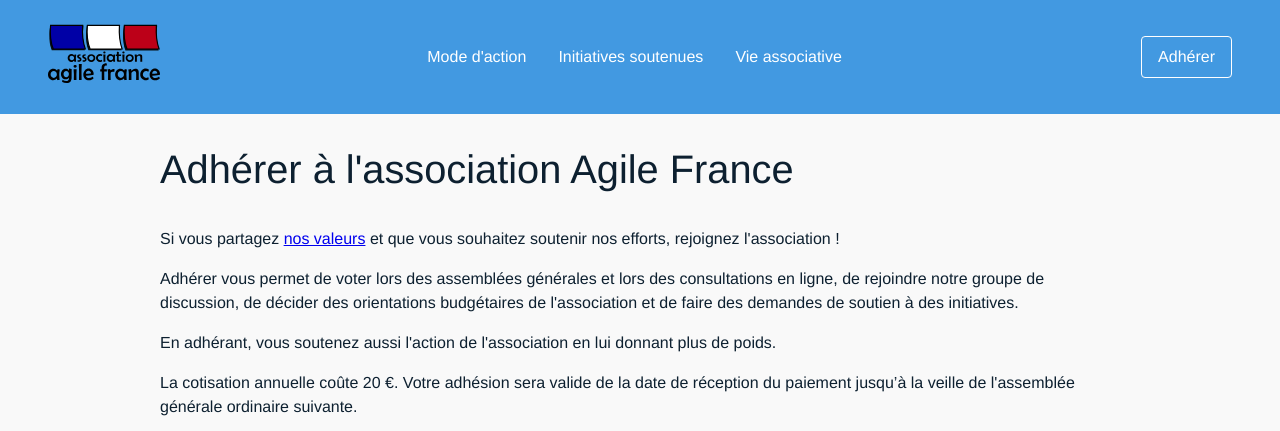
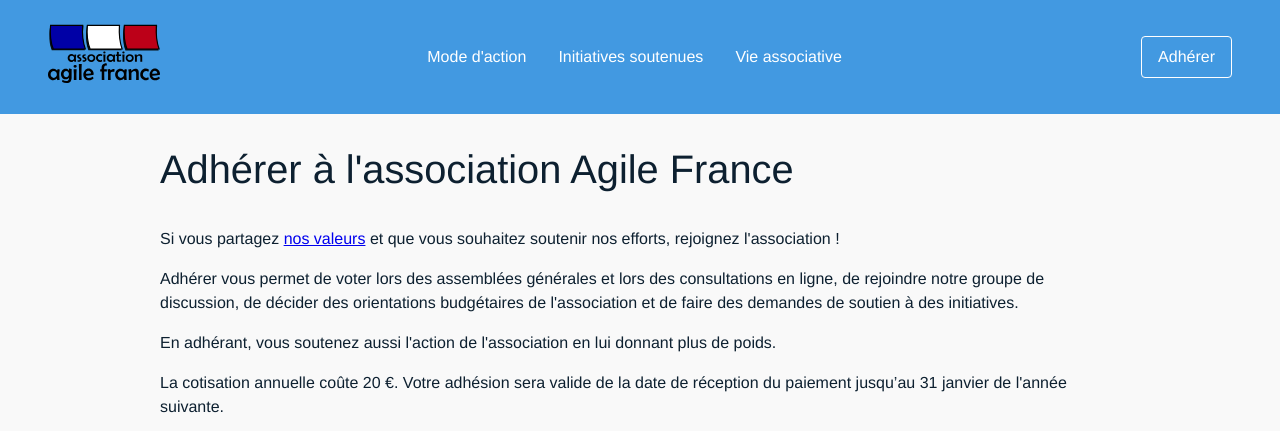
Before and after one commit to AgileFrance/AgileFrance.github.io, a Jekyll site: the page built from _pages/adhesion.html, in a window 1280 px wide, cut to the strip 0-431 px from the top of the page. Built offline with Jekyll 4.4.1, drawn with Linux system fonts in a browser that asks for light colours; comment, search, counter and statistics services are not loaded.

Commit message:
Corrige les dates de validité d'adhésion
Anticipe l'application du changement de règlement intérieur voté en mai 2020

```diff
--- a/_pages/adhesion.html
+++ b/_pages/adhesion.html
@@ -11,7 +11,7 @@
 
 <p>En adhérant, vous soutenez aussi l'action de l'association en lui donnant plus de poids.</p>
 
-<p>La cotisation annuelle coûte 20 €. Votre adhésion sera valide de la date de réception du paiement jusqu’à la veille de l'assemblée générale ordinaire suivante.</p>
+<p>La cotisation annuelle coûte 20 €. Votre adhésion sera valide de la date de réception du paiement jusqu’au 31 janvier de l'année suivante.</p>
 
 <iframe id="iframe" src="https://agile-france.assoconnect.com/collect/choice/163046-w-adhesion-2021-a-l-association-agile-france?iframe=1" style="overflow: hidden; border: 0; max-height: none; width: 100%;"></iframe>
 <script>window.addEventListener("message", function(event) {if(event.data.action === "iframe.height" && event.origin === "https://agile-france.assoconnect.com"){document.getElementById("iframe").height = event.data.height;}});</script>
```
